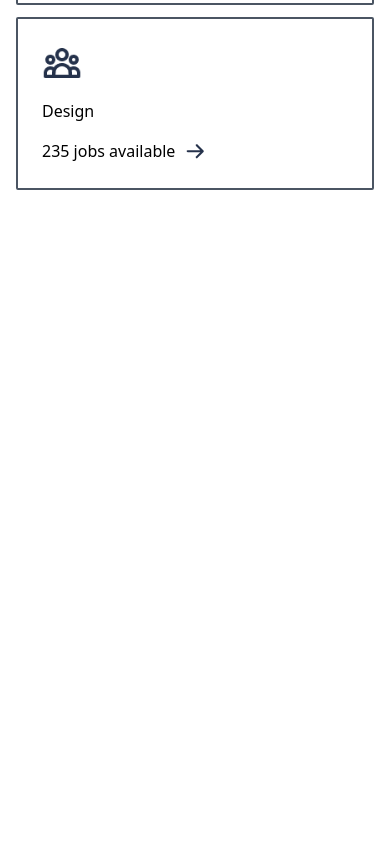
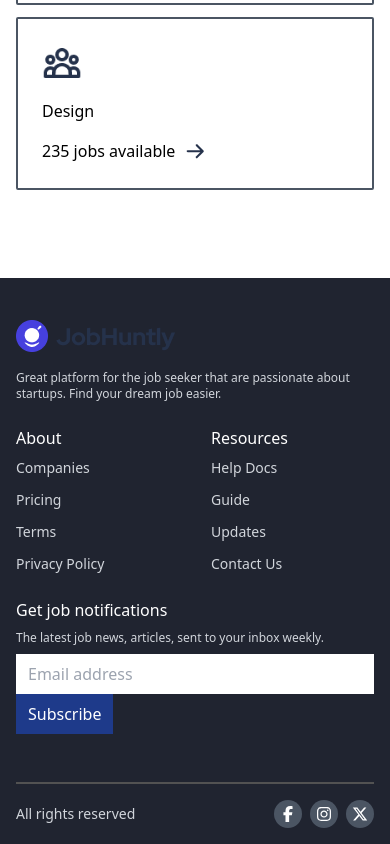
Before and after one commit to Nick-Salifu/job-portal, a Next.js app: page / in a window 390 px wide. Shown: the part 2394-3238 px from the top of the page. Before the commit the page ends 2672 px from the top, so only its background shows below. Built offline with nearby package versions, Linux system fonts and the light colour scheme.

Commit message:
done footer and the responsiveness of it

```diff
--- a/app/page.jsx
+++ b/app/page.jsx
@@ -6,6 +6,7 @@ import { CiLocationOn } from "react-icons/ci";
 import { FaAngleDown } from "react-icons/fa6";
 
 import Category from "@/components/Category";
+import Footer from "@/components/Footer";
 
 export default function Homepage(){
     return(
@@ -53,6 +54,10 @@ export default function Homepage(){
             <div className="py-10 w-full px-4">
                 <Category />
             </div>
+
+            <div className="w-full ">
+                <Footer />
+            </div>
         </>
     )
 }
--- /dev/null
+++ b/components/Footer.jsx
@@ -0,0 +1,81 @@
+import Image from "next/image";
+import Logo from "../public/Logo.png"
+import { FaFacebookF, FaInstagram, FaXTwitter } from "react-icons/fa6";
+
+const socials = [
+  {logo: FaFacebookF ,link: ''},
+  {logo: FaInstagram ,link: ''},
+  {logo: FaXTwitter ,link: ''},
+]
+const Footer = () => {
+  return (
+    <div className='bg-[#202430] text-white pt-10'>
+      <div className="container mx-auto">
+      <div className="flex flex-wrap xl:mx-auto">
+        <div className='px-4 basis-[100%] order-1 md:basis-[50%] lg:basis-[30%] lg:order-1 space-y-4 pb-[1.5rem]'>
+          <Image src={Logo} />
+          <p className="text-xs md:text-base text-gray-300">
+            Great platform for the job seeker that are passionate about startups. Find your dream job easier.
+          </p>
+        </div>
+
+        <div className='px-4 basis-[50%] order-2 md:basis-[50%] md:order-3 lg:basis-[20%] lg:order-2 space-y-2 pb-[1.5rem]'>
+          <h3 className="font-medium text-base">About</h3>
+          <ul className="text-gray-300 text-sm space-y-3">
+            <li>Companies</li>
+            <li>Pricing</li>
+            <li>Terms</li>
+            <li>Privacy Policy</li>
+          </ul>
+        </div>
+
+        <div className='px-4 basis-[50%] order-3 md:basis-[50%] md:order-4 lg:basis-[20%] lg:order-3 space-y-2 pb-[1.5rem]'>
+          <h3 className="font-medium text-base">Resources</h3>
+          <ul className="text-gray-300 text-sm space-y-3">
+            <li>Help Docs</li>
+            <li>Guide</li>
+            <li>Updates</li>
+            <li>Contact Us</li>
+          </ul>
+        </div>
+
+        <div className='px-4 basis-[100%] order-4 md:basis-[50%] md:order-2 lg:basis-[30%] lg:order-4 space-y-2 pb-[1.5rem]'>
+          <h3 className="font-medium text-base">Get job notifications</h3>
+
+          <p className="text-xs md:text-base text-gray-300">
+            The latest job news, articles, sent to your inbox weekly.
+          </p>
+
+          <div className="lg:pt-5 w-full">
+            <form action="">
+              <div className="flex flex-col sm:flex-row justify-between w-full">
+                <div className="w-full sm:w-[70%]">
+                  <input className="bg-white w-full py-2 px-3" type="email" placeholder="Email address" />
+                </div>
+                <div className=" sm:w-[30%]">
+                  <button className="bg-blue-900 text-white py-2 px-3 sm:px-0 sm:w-full"> Subscribe</button>
+                </div>
+              </div>
+            </form>
+          </div>
+        </div>
+      </div>
+
+      <div className="mx-4 border-t-[2px] border-neutral-600 py-4 mt-6">
+        <div className="flex justify-between items-center">
+          <h4 className="text-sm md:text-base text-gray-300">All rights reserved</h4>
+          <div className="flex gap-2 md:gap-5">
+            {socials.map((social, i) => {
+              return(
+                <div className="bg-gray-600 h-7 w-7 rounded-full flex justify-center items-center" key={i}><social.logo/></div>
+              )
+            })}
+          </div>
+        </div>
+      </div>
+      </div>
+    </div>
+  )
+}
+
+export default Footer
```
